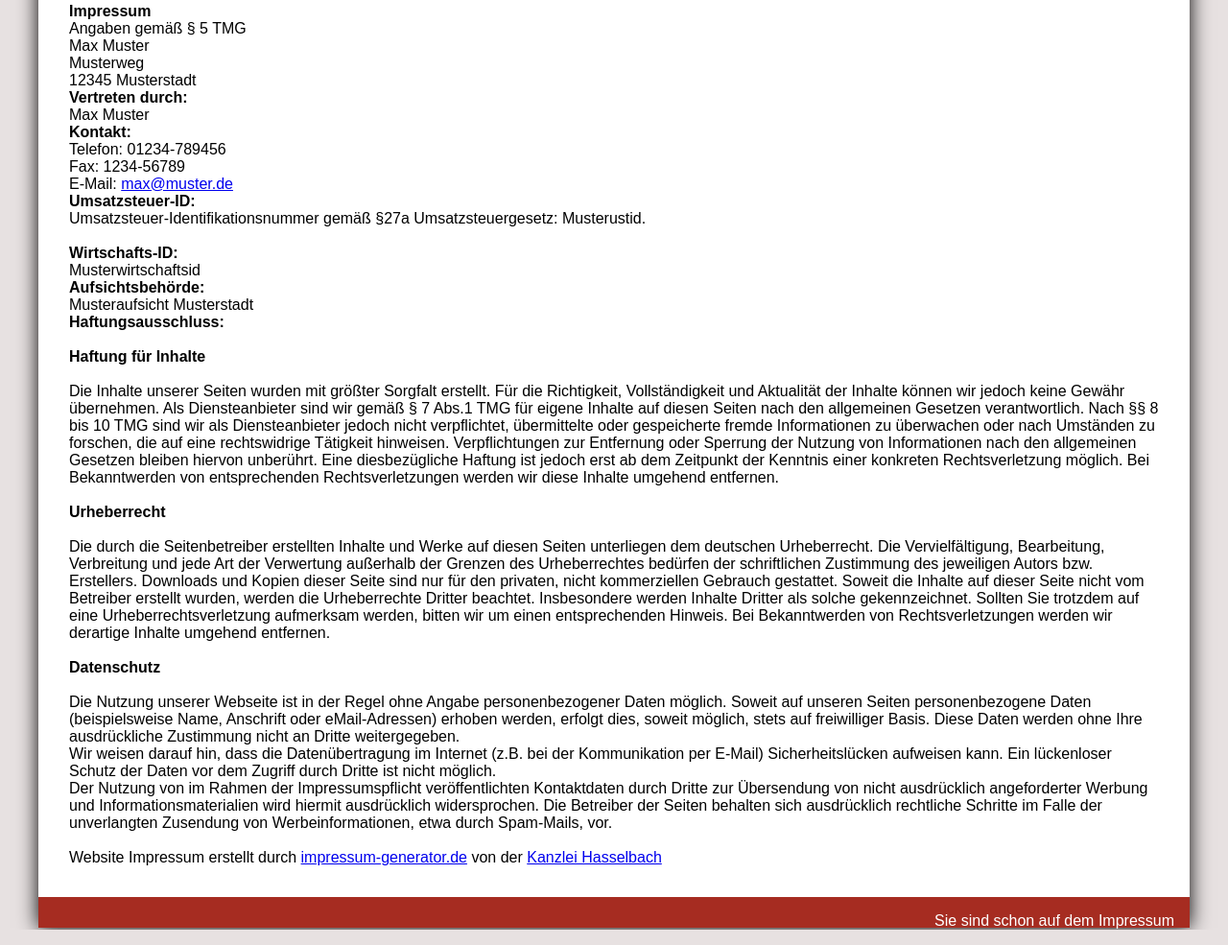
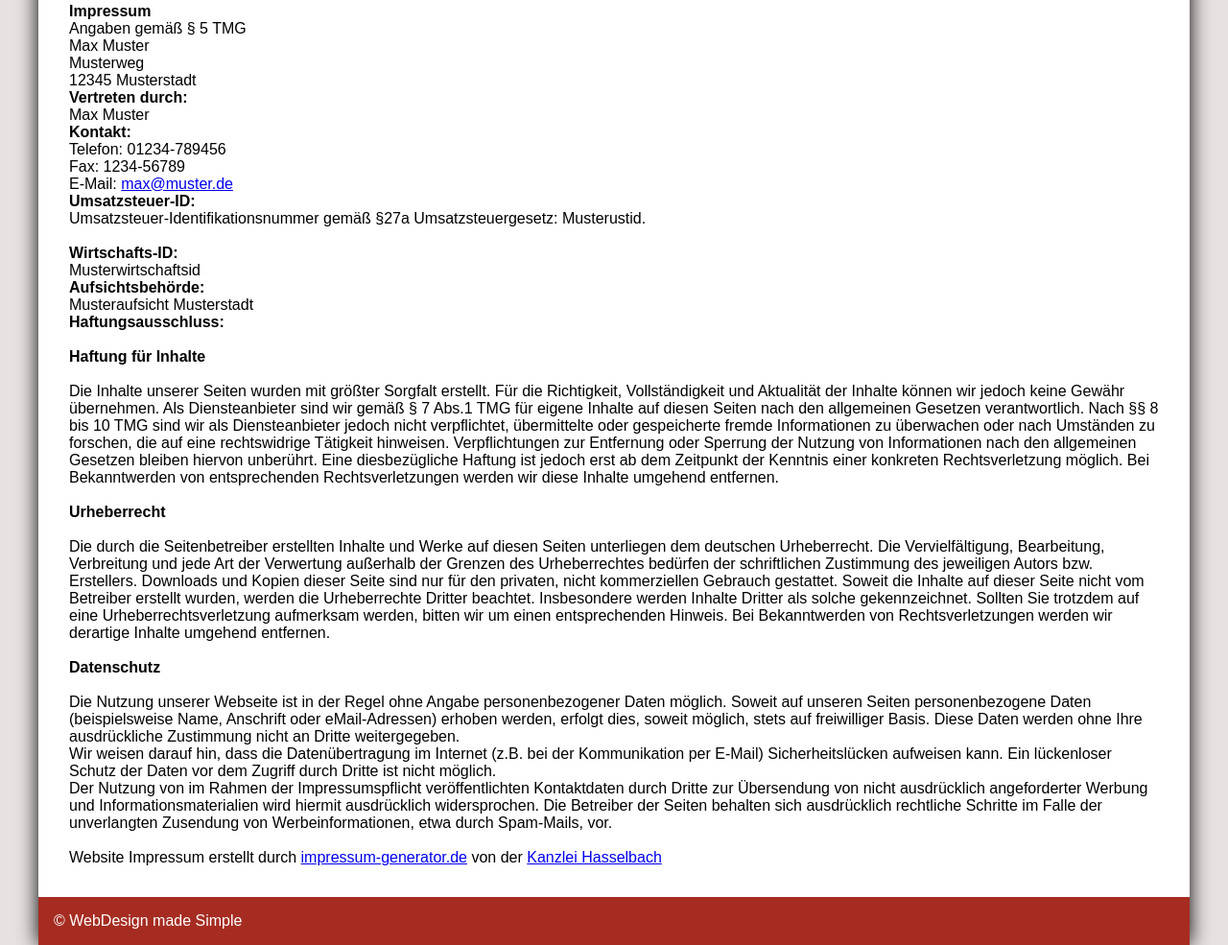
Before and after one commit to graeujer/webagency, a plain HTML site: page impressum.html in a window 1280 px wide. Shown: the part 293-1278 px from the top of the page at 96% size. Drawn offline with Linux system fonts and the light colour scheme.

Commit message:
Update impressum.html

```diff
--- a/impressum.html
+++ b/impressum.html
@@ -72,9 +72,9 @@
     Website Impressum erstellt durch <a href="https://www.impressum-generator.de">impressum-generator.de</a> von der <a href="https://www.kanzlei-hasselbach.de/" rel="nofollow">Kanzlei Hasselbach</a>
      </div>
      <footer class="footer">
-        <!--<p class="impressum__mobilde-hidden">&#169; WebDesign made Simple</p>-->
+        <p >&#169; WebDesign made Simple</p>
 
-        <a class="footer__link" href="impressum.html">Sie sind schon auf dem Impressum </a>
+        <!--<a class="footer__link" href="impressum.html">Sie sind schon auf dem Impressum </a>-->
 
     </footer>
 
```
